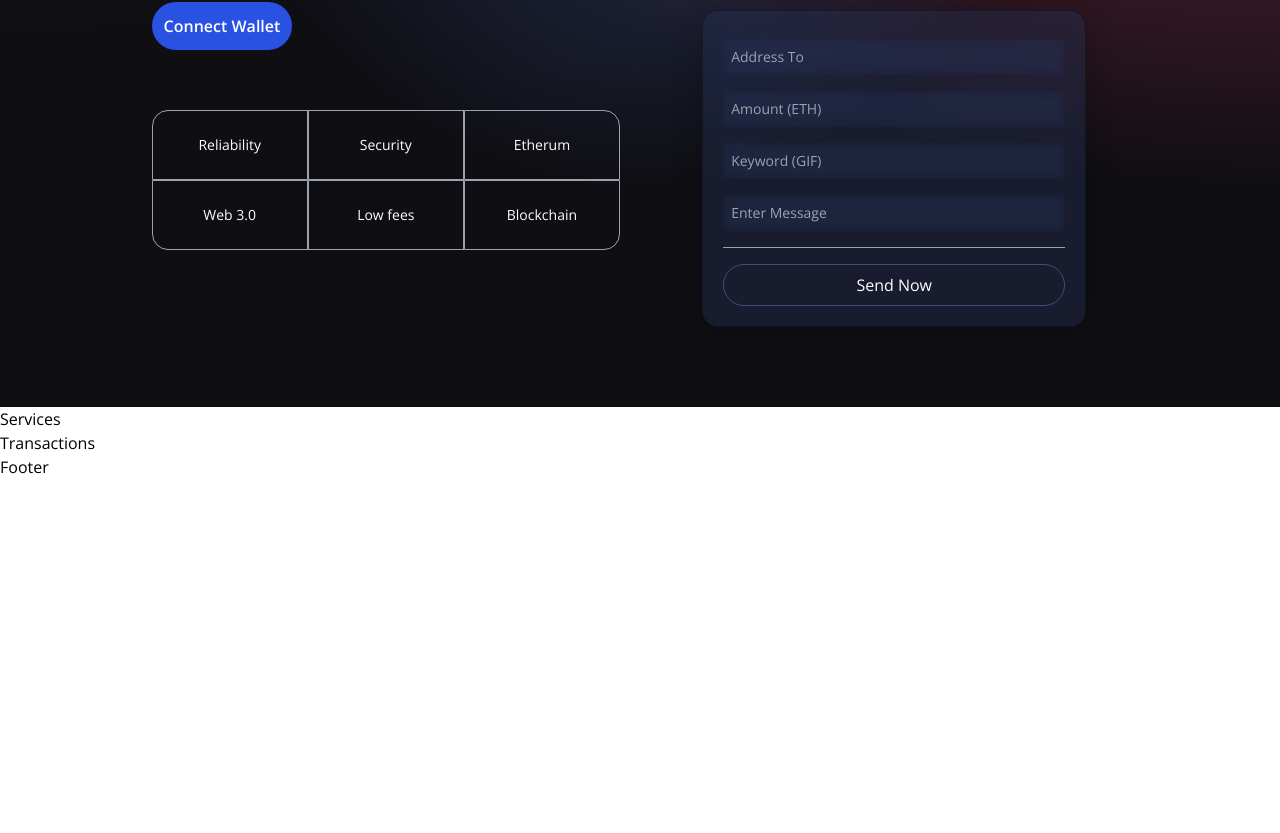
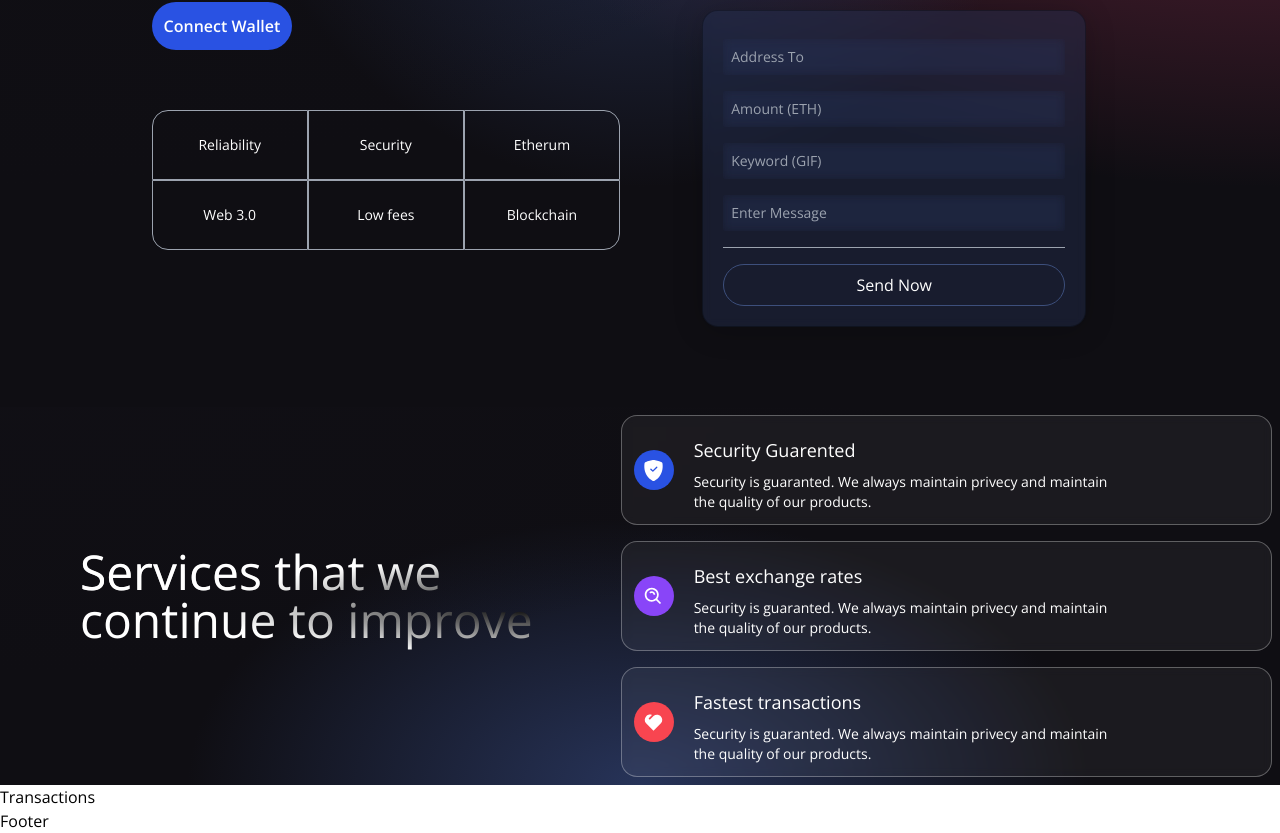
Before and after one commit to Samitti/Web-3.0-Blockchain-App-Client, a React (Vite) app: page / in a window 1280 px wide. Shown: the part 342-1175 px from the top of the page. Before the commit the page ends 821 px from the top, so only its background shows below. Built offline with nearby package versions, Linux system fonts and the light colour scheme.

Commit message:
finish the services section

```diff
--- a/src/components/Services.jsx
+++ b/src/components/Services.jsx
@@ -1,6 +1,52 @@
+import { BsShieldFillCheck } from 'react-icons/bs';
+import { BiSearchAlt } from 'react-icons/bi';
+import { RiHeart2Fill } from 'react-icons/ri';
+
+const ServiceCard = ({ color, title, icon, subtitle }) => (
+    <div className="flex flex-row justify-start items-center white-glassmorphism p-3 m-2 cursor-pointer hover:shadow-xl">
+        <div className={`w-10 h-10 rounded-full flex justify-center items-center ${color}`}>
+            {icon}
+        </div>
+        <div className="ml-5 flex flex-col flex-1">
+            <h1 className='mt-2 text-white text-lg'>{title}</h1>
+            <p className='mt-2 text-white text-sm md:w-9/12'>{subtitle}</p>
+        </div>
+    </div>
+)
+
 const Services = () => {
     return (
-        <h1> Services </h1>
+        <div className="flex flex-col md:flex-row w-full justify-center items-center gradient-bg-services">
+            <div className="flex mf:flex-row flex-col items-center justify-between md:p-20 py-12 px-4">
+                <div className="flex-1 flex flex-col justify-start items-start">
+                    <h1 className='text-white text-3xl sm:text-5xl py-2 text-gradient'>
+                        Services that we
+                        <br />
+                        continue to improve
+                    </h1>
+                </div>
+            </div>
+            <div className='flex-1 flex flex-col justify-start items-center'>
+                <ServiceCard
+                    color='bg-[#2952E3]'
+                    title='Security Guarented'
+                    icon={<BsShieldFillCheck fontSize={21} className='text-white' />}
+                    subtitle='Security is guaranted. We always maintain privecy and maintain the quality of our products.'
+                />
+                <ServiceCard
+                    color='bg-[#8945F8]'
+                    title='Best exchange rates'
+                    icon={<BiSearchAlt fontSize={21} className='text-white' />}
+                    subtitle='Security is guaranted. We always maintain privecy and maintain the quality of our products.'
+                />
+                <ServiceCard
+                    color='bg-[#F84550]'
+                    title='Fastest transactions'
+                    icon={<RiHeart2Fill fontSize={21} className='text-white' />}
+                    subtitle='Security is guaranted. We always maintain privecy and maintain the quality of our products.'
+                />
+            </div>
+        </div>
     )
 }
 
```
